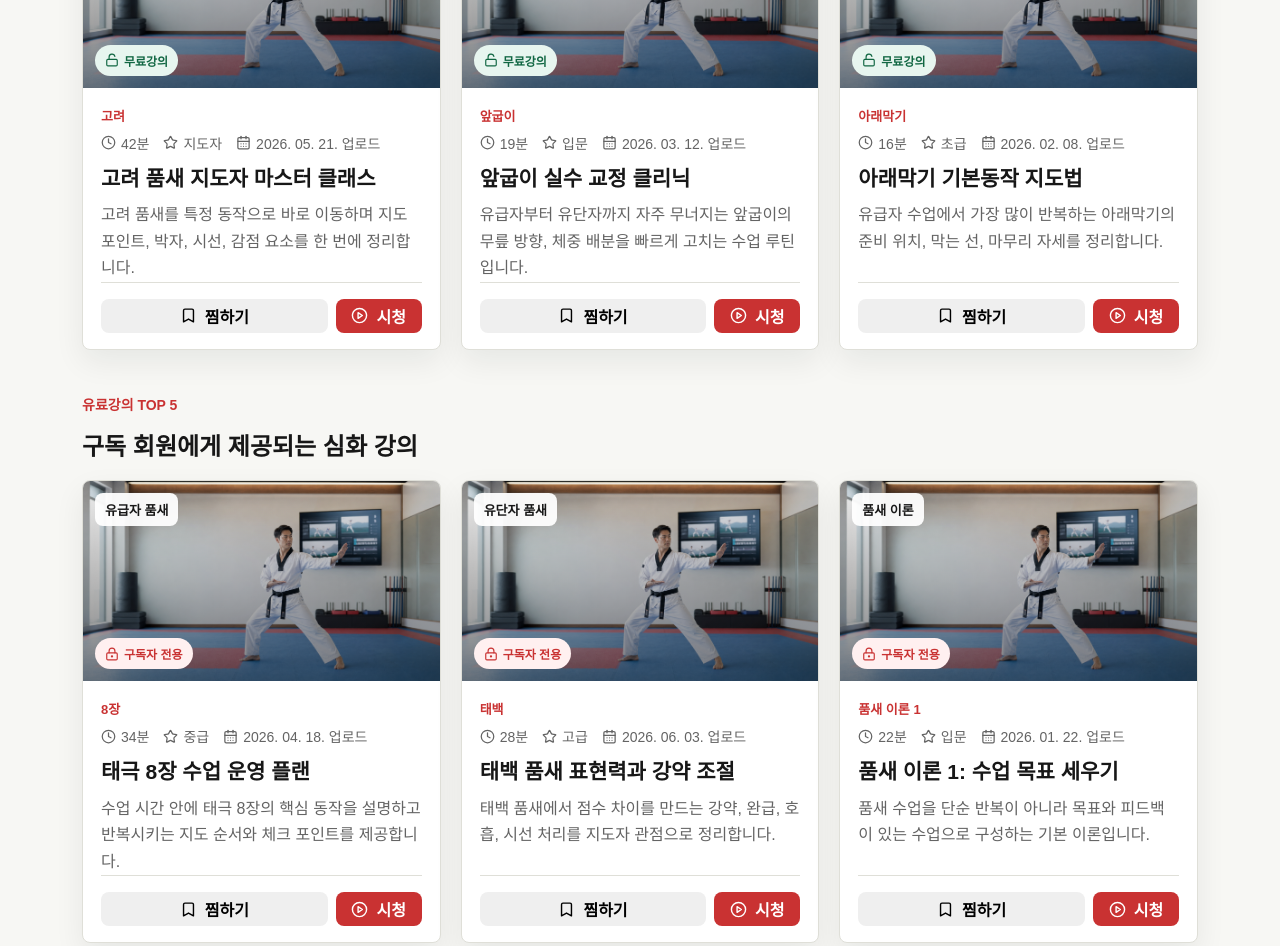
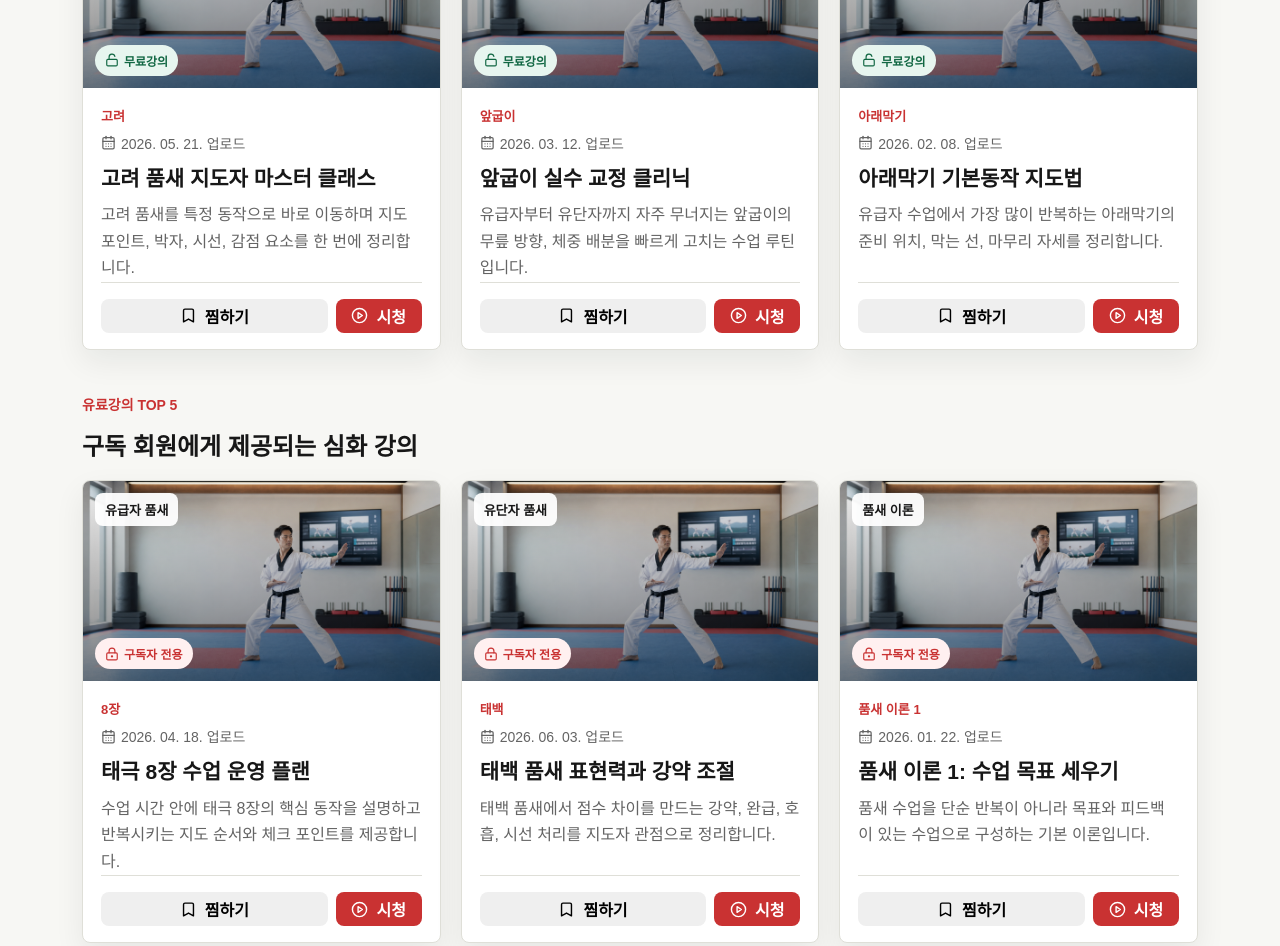
Before and after one commit to boteps4120-alt/botepswep, a Next.js app: page / in a window 1280 px wide. Shown: the part 1720-2666 px from the top of the page. Built offline with nearby package versions, Linux system fonts and the light colour scheme; no server answers; the database is empty.

Commit message:
Remove course card duration difficulty meta

```diff
--- a/components/course-card.tsx
+++ b/components/course-card.tsx
@@ -1,6 +1,6 @@
 import Image from "next/image";
 import Link from "next/link";
-import { CalendarDays, Clock, LockKeyhole, PlayCircle, Star, Unlock } from "lucide-react";
+import { CalendarDays, LockKeyhole, PlayCircle, Unlock } from "lucide-react";
 import type { Course } from "@/lib/data";
 import { BookmarkButton } from "./bookmark-button";
 
@@ -27,12 +27,6 @@ export function CourseCard({ course, initialBookmarked = false }: { course: Cour
         <span className="course-poomsae-label">{course.poomsae}</span>
         <div className="course-meta">
           <span>
-            <Clock size={15} /> {course.duration}
-          </span>
-          <span>
-            <Star size={15} /> {course.difficulty}
-          </span>
-          <span>
             <CalendarDays size={15} /> {formatUploadDate(course.publishedAt)} 업로드
           </span>
         </div>
```
